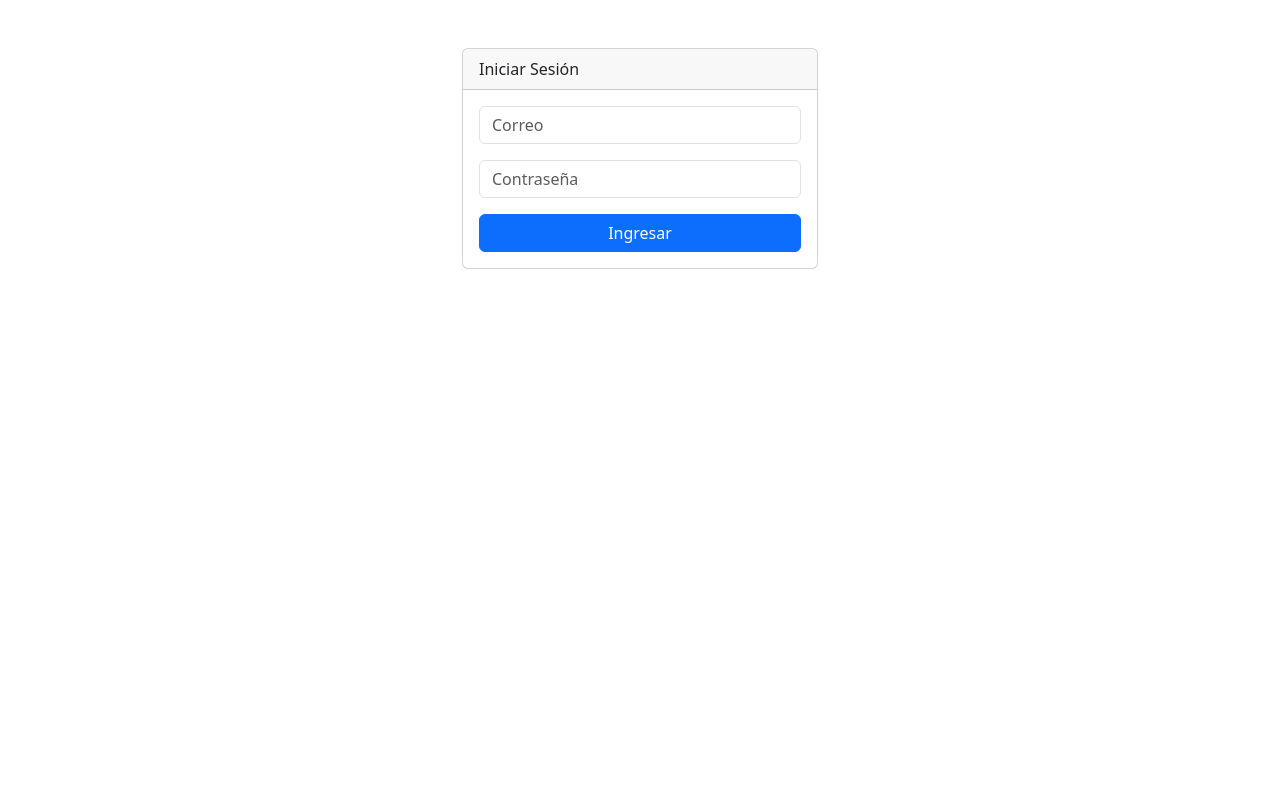
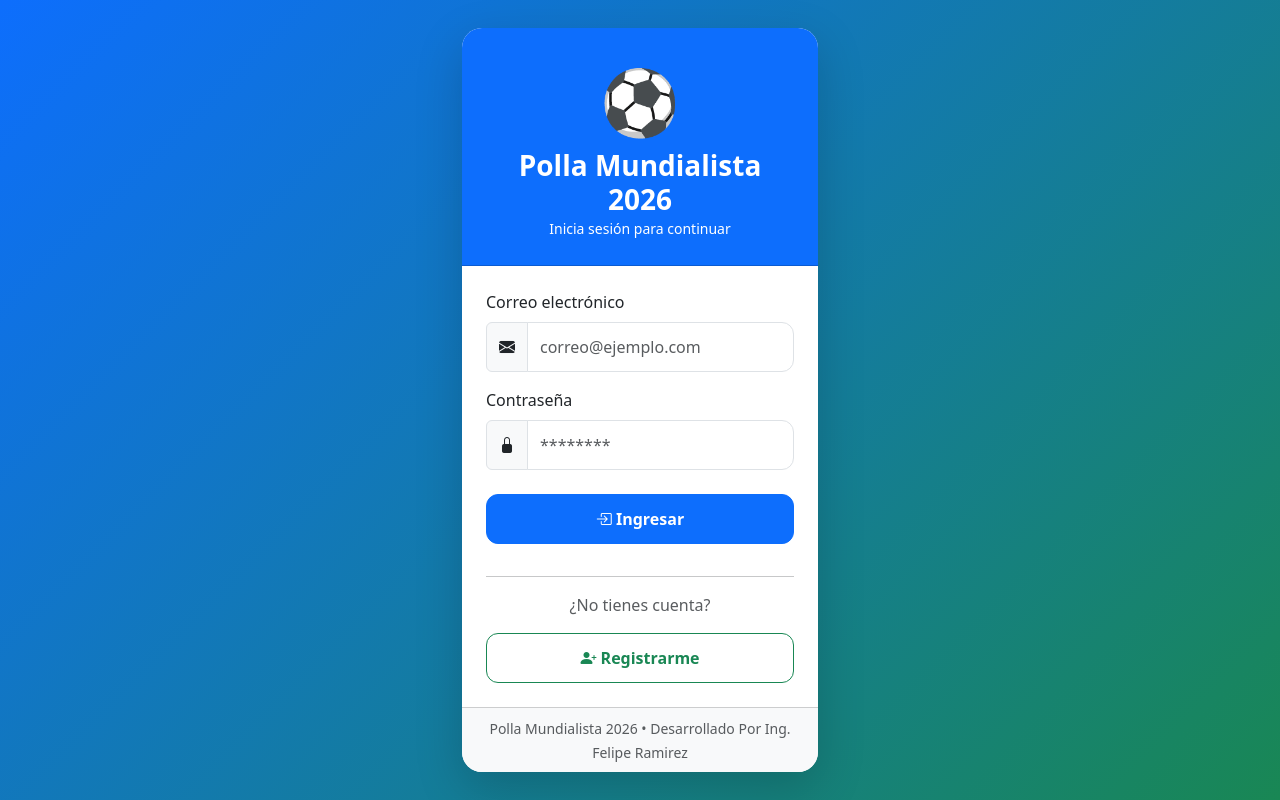
Before and after one commit to FelipeRamirez01/polla_mundialista_2026, a Flask app: page / in a window 1280 px wide. Run offline with Flask 3, Linux system fonts and the light colour scheme; parts of the project's set-up code (start-up, migrations or seed data) failed here and were passed over.

Commit message:
Polla_munidalista v2

```diff
--- a/models/partido_eliminacion.py
+++ b/models/partido_eliminacion.py
@@ -41,6 +41,8 @@ class PartidoEliminacion(db.Model):
 
     partido_origen_visitante = db.Column(db.Integer)
 
+    es_oficial = db.Column(db.Boolean,default=False)
+
     usuario = db.relationship(
         'Usuario',
         backref='partidos_eliminacion'
--- a/templates/login.html
+++ b/templates/login.html
@@ -1,43 +1,209 @@
 <!DOCTYPE html>
-<html>
+<html lang="es">
 <head>
-    <title>Login</title>
 
-    <link href="https://cdn.jsdelivr.net/npm/bootstrap@5.3.0/dist/css/bootstrap.min.css" rel="stylesheet">
+    <meta charset="UTF-8">
+    <meta name="viewport" content="width=device-width, initial-scale=1.0">
+
+    <title>Polla Mundialista 2026</title>
+
+    <!-- Bootstrap -->
+    <link href="https://cdn.jsdelivr.net/npm/bootstrap@5.3.3/dist/css/bootstrap.min.css" rel="stylesheet">
+
+    <!-- Bootstrap Icons -->
+    <link rel="stylesheet"
+          href="https://cdn.jsdelivr.net/npm/bootstrap-icons@1.11.3/font/bootstrap-icons.min.css">
+
+    <style>
+
+        body{
+            min-height:100vh;
+            background: linear-gradient(
+                135deg,
+                #0d6efd,
+                #198754
+            );
+            display:flex;
+            justify-content:center;
+            align-items:center;
+        }
+
+        .login-card{
+            border:none;
+            border-radius:20px;
+            overflow:hidden;
+        }
+
+        .card-header{
+            background:#0d6efd;
+            color:white;
+            text-align:center;
+            padding:25px;
+        }
+
+        .logo{
+            font-size:4rem;
+        }
+
+        .btn-login{
+            border-radius:12px;
+            padding:12px;
+            font-weight:bold;
+        }
+
+        .btn-register{
+            border-radius:12px;
+            padding:12px;
+            font-weight:bold;
+        }
+
+        .form-control{
+            border-radius:12px;
+            padding:12px;
+        }
+
+        .titulo{
+            font-weight:bold;
+        }
+
+    </style>
+
 </head>
 <body>
 
-<div class="container mt-5">
+<div class="container">
 
     <div class="row justify-content-center">
 
-        <div class="col-md-4">
+        <div class="col-lg-4 col-md-6">
 
-            <div class="card">
+            <div class="card shadow-lg login-card">
 
                 <div class="card-header">
-                    Iniciar Sesión
+
+                    <div class="logo">
+                        ⚽
+                    </div>
+
+                    <h3 class="titulo mb-0">
+                        Polla Mundialista 2026
+                    </h3>
+
+                    <small>
+                        Inicia sesión para continuar
+                    </small>
+
                 </div>
 
-                <div class="card-body">
+                <div class="card-body p-4">
+
+                    {% with messages = get_flashed_messages() %}
+                        {% if messages %}
+
+                            {% for message in messages %}
+
+                            <div class="alert alert-danger">
+
+                                {{ message }}
+
+                            </div>
+
+                            {% endfor %}
+
+                        {% endif %}
+                    {% endwith %}
 
                     <form method="POST">
 
-                        <input type="email"
-                               name="correo"
-                               class="form-control mb-3"
-                               placeholder="Correo">
+                        <div class="mb-3">
 
-                        <input type="password"
-                               name="password"
-                               class="form-control mb-3"
-                               placeholder="Contraseña">
+                            <label class="form-label">
 
-                        <button class="btn btn-primary w-100">
+                                Correo electrónico
+
+                            </label>
+
+                            <div class="input-group">
+
+                                <span class="input-group-text">
+                                    <i class="bi bi-envelope-fill"></i>
+                                </span>
+
+                                <input type="email"
+                                       name="correo"
+                                       class="form-control"
+                                       required
+                                       placeholder="correo@ejemplo.com">
+
+                            </div>
+
+                        </div>
+
+                        <div class="mb-4">
+
+                            <label class="form-label">
+
+                                Contraseña
+
+                            </label>
+
+                            <div class="input-group">
+
+                                <span class="input-group-text">
+                                    <i class="bi bi-lock-fill"></i>
+                                </span>
+
+                                <input type="password"
+                                       name="password"
+                                       class="form-control"
+                                       required
+                                       placeholder="********">
+
+                            </div>
+
+                        </div>
+
+                        <button type="submit"
+                                class="btn btn-primary w-100 btn-login mb-3">
+
+                            <i class="bi bi-box-arrow-in-right"></i>
+
                             Ingresar
+
                         </button>
 
                     </form>
+
+                    <hr>
+
+                    <div class="text-center">
+
+                        <p class="text-muted mb-3">
+
+                            ¿No tienes cuenta?
+
+                        </p>
+
+                        <a href="{{ url_for('registro') }}"
+                           class="btn btn-outline-success w-100 btn-register">
+
+                            <i class="bi bi-person-plus-fill"></i>
+
+                            Registrarme
+
+                        </a>
+
+                    </div>
+
+                </div>
+
+                <div class="card-footer text-center bg-light">
+
+                    <small class="text-muted">
+
+                        Polla Mundialista 2026 • Desarrollado Por Ing. Felipe Ramirez
+
+                    </small>
 
                 </div>
 
```
Also changed, not shown: controllers/admin_controller.py (+53 -1 lines).
